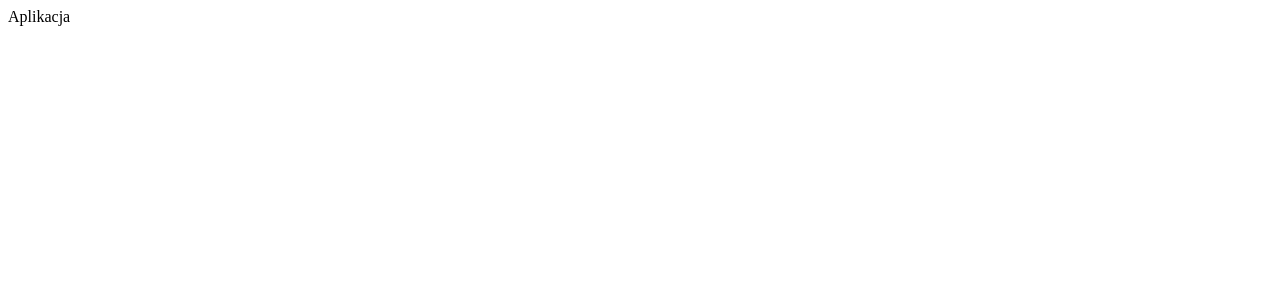
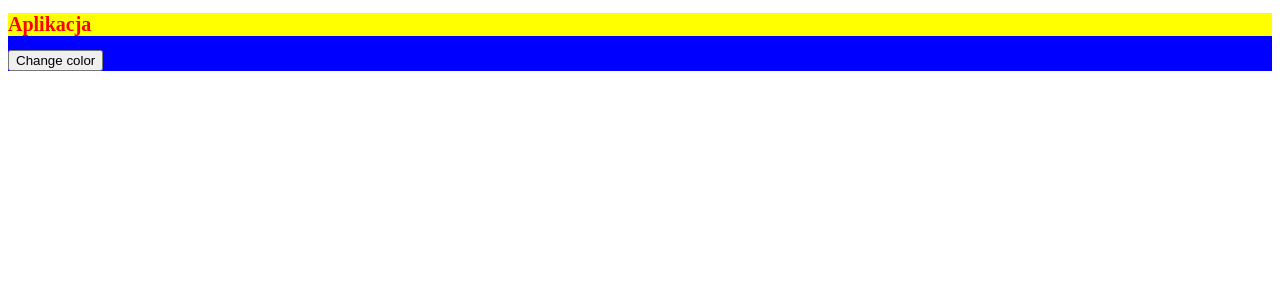
Before and after one commit to KajBialas/stacjait-styles-react-workshop, a React (Create React App) app: page / in a window 1280 px wide. Shown: the top 300 px of the page. Built offline with nearby package versions, Linux system fonts and the light colour scheme.

Commit message:
init issue1

```diff
--- a/src/App.js
+++ b/src/App.js
@@ -1,7 +1,29 @@
+import React, { useState } from 'react';
+
+const ContainerStyle = {
+  color: 'red',
+  backgroundColor: 'blue',
+}
+
+const HeaderStyle = {
+  fontSize: '20px',
+}
 
 function App() {
+  const [ color, setColor ] = useState(false);
+
+  const handleClick = () => setColor(!color);
+
+  const headerStyle = {
+    ...HeaderStyle,
+    backgroundColor: color ? 'green' : 'yellow',
+  }
+
   return (
-    <div>Aplikacja</div>
+    <div style={ContainerStyle}>
+      <h1 style={headerStyle}>Aplikacja</h1>
+      <button onClick={handleClick}>Change color</button>
+    </div>
   );
 }
 
```
